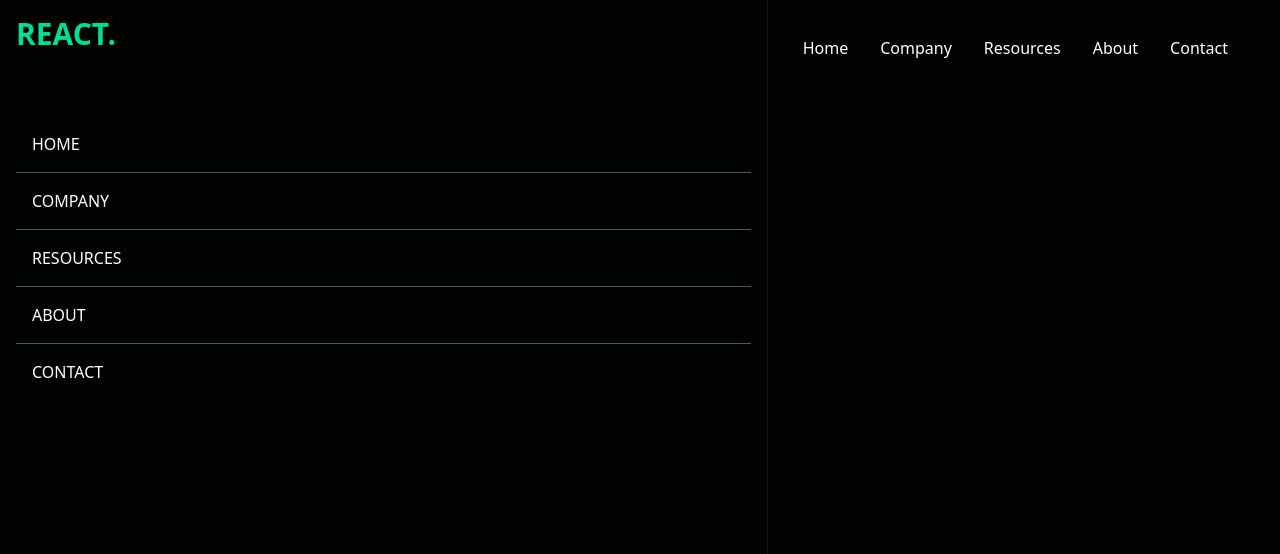
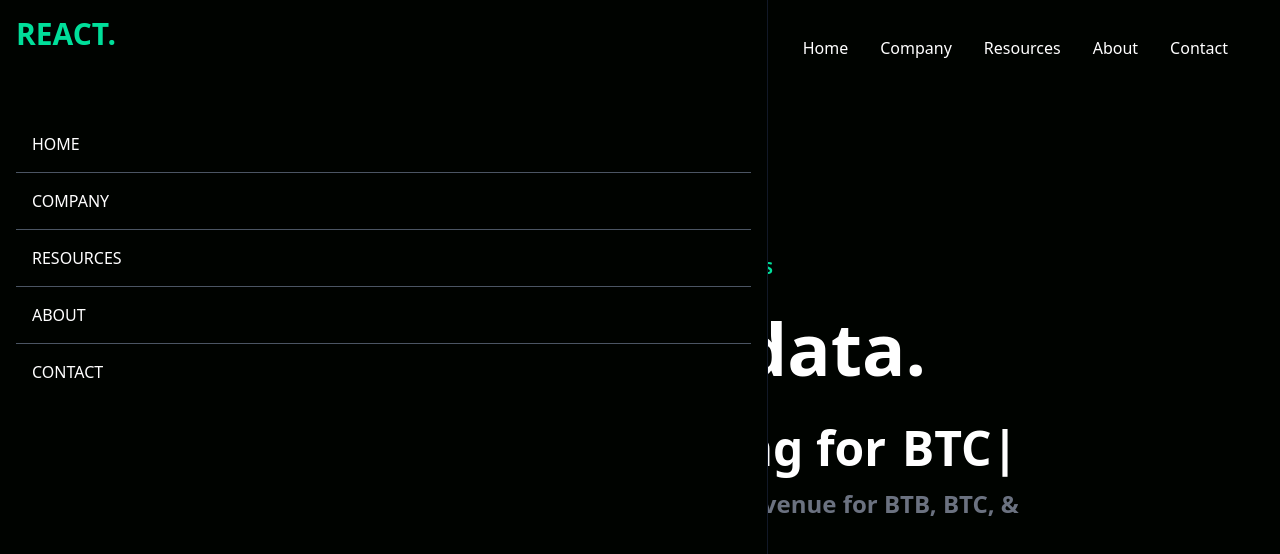
Before and after one commit to isurusenarath1/Simple-React-app, a React (Create React App) app: page / in a window 1280 px wide. Shown: the top 554 px of the page. Built offline with nearby package versions, Linux system fonts and the light colour scheme.

Commit message:
Create Hero Component

```diff
--- a/package.json
+++ b/package.json
@@ -10,6 +10,7 @@
     "react-dom": "^19.0.0",
     "react-icons": "^5.4.0",
     "react-scripts": "5.0.1",
+    "react-typed": "^2.0.12",
     "web-vitals": "^2.1.0"
   },
   "scripts": {
--- a/src/App.js
+++ b/src/App.js
@@ -1,10 +1,12 @@
 import React from 'react'
 import Navbar from './components/Navbar'
+import Hero from './components/Hero';
 
 function App() {
   return (
     <div>
       <Navbar />
+      <Hero />
     </div>
   );
 }
--- /dev/null
+++ b/src/components/Hero.jsx
@@ -0,0 +1,34 @@
+import React from 'react';
+import { ReactTyped } from "react-typed";
+
+const Hero = () => {
+  return (
+    <div className='text-white'>
+        <div className='max-w-[800px] mt-[-96px] w-full h-screen mx-auto text-center flex flex-col justify-center'>
+            <p className='text-[#00df9a] font-bold p-2'>
+                GROWING WITH DATA ANALYTICS
+            </p>
+            <h1 className='md:text-7xl sm:text-6xl text-4xl font-bold md:py-6'>
+                Grow with data.
+            </h1>
+            <div className='flex justify-center items-center'>
+                <p className='md:text-5xl sm:text-4xl text-xl font-bold py-4'>
+                    Fast, flexible financing for
+                </p>
+                <ReactTyped
+                 className='md:text-5xl sm:text-4xl text-xl font-bold md:pl-4 pl-2'
+                 strings={['BTB','SASS','BTC']}
+                 typeSpeed={120}
+                 backSpeed={140}
+                 loop
+                />
+            </div>
+            <p className='md:text-2xl text font-bold text-gray-500'>
+                Monitor your data analytics to increase revenue for BTB, BTC, & SASS platforms.
+            </p>
+        </div>
+    </div>
+  )
+}
+
+export default Hero
```
Also changed, not shown: 1 other file (tests, documents, lock files or other folders).
